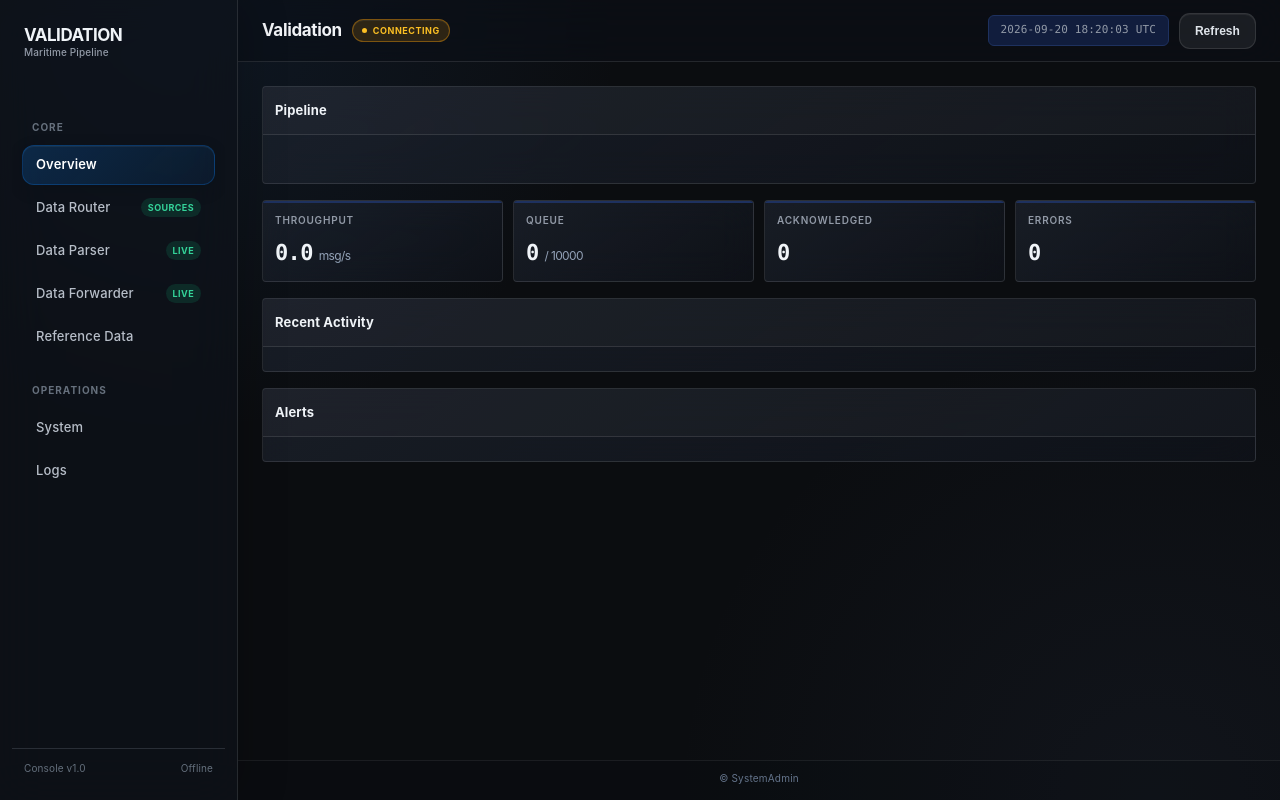
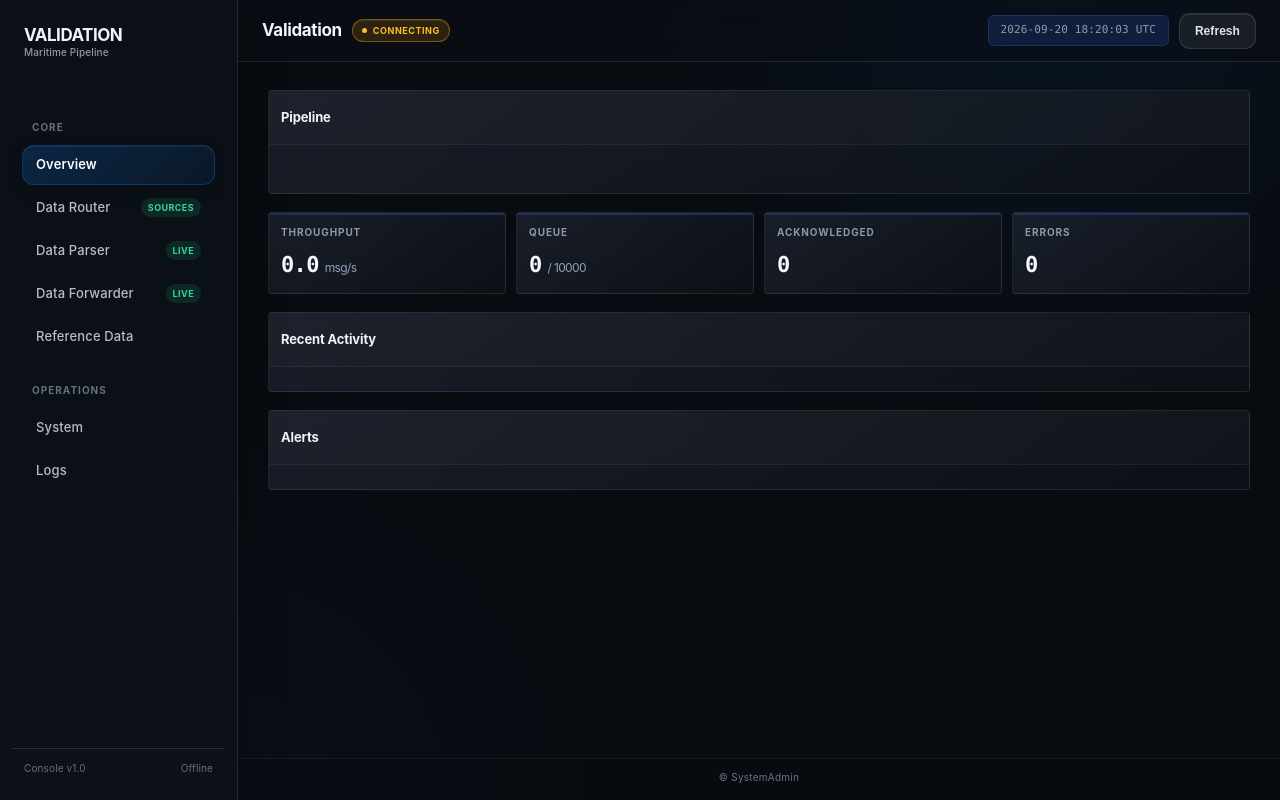
Before and after one commit to XaviourZone/validation-docker, a Python web app: template Validation/Web_Console/app/templates/index.html in a window 1280 px wide. Run offline with Jinja, Linux system fonts and the light colour scheme; the template is opened without the code that fills it, so the values that code supplies are empty.

Commit message:
ui: apply global console styling across all views

```diff
--- a/Validation/Web_Console/app/static/css/minimal.css
+++ b/Validation/Web_Console/app/static/css/minimal.css
@@ -551,7 +551,165 @@ html,body{
 
 
 /* --------------------------------------------------------------------------
+   Global application skin
+   Shared visual treatment for every console view. This intentionally sits
+   after page/component rules so the application shell remains consistent
+   while preserving existing DOM, IDs and JavaScript contracts.
+   -------------------------------------------------------------------------- */
+:root{
+  --app-bg:#080b10;
+  --app-surface:rgba(19,24,33,.78);
+  --app-surface-strong:rgba(23,29,40,.88);
+  --app-border:rgba(255,255,255,.085);
+  --app-border-soft:rgba(255,255,255,.055);
+  --app-text:#f4f7fb;
+  --app-muted:#8d98a8;
+  --app-blue:#5aaeff;
+  --app-shadow:0 18px 55px rgba(0,0,0,.20);
+}
+html,body{background:var(--app-bg)!important;color:var(--app-text)!important}
+body{
+  background:
+    radial-gradient(circle at 82% 0%,rgba(10,132,255,.075),transparent 30%),
+    radial-gradient(circle at 18% 100%,rgba(92,70,180,.055),transparent 28%),
+    var(--app-bg)!important;
+}
+.content-wrapper{background:transparent!important}
+.content-body{
+  width:100%!important;
+  max-width:none!important;
+  padding:28px 30px!important;
+}
+.view-tab{
+  width:100%!important;
+  max-width:1540px!important;
+  margin:0 auto!important;
+  padding-bottom:28px!important;
+}
+.view-tab > .panel,
+.view-tab > .kpi-grid,
+.view-tab > .database-admin-grid,
+.view-tab > .database-inventory-panel{
+  width:100%;
+}
+.view-tab > .panel{
+  margin-bottom:18px!important;
+}
+.panel,
+.kpi-card,
+.module-card,
+.database-source-card,
+.database-inventory-panel{
+  background:
+    linear-gradient(145deg,rgba(28,34,45,.84),rgba(13,17,24,.78))!important;
+  border:1px solid var(--app-border)!important;
+  border-radius:18px!important;
+  box-shadow:var(--app-shadow),inset 0 1px 0 rgba(255,255,255,.035)!important;
+}
+.panel-header{
+  min-height:54px!important;
+  background:rgba(255,255,255,.018)!important;
+  border-bottom:1px solid var(--app-border-soft)!important;
+  padding:0 18px!important;
+}
+.panel-title{font-size:13px!important;font-weight:700!important;letter-spacing:-.01em}
+.panel-body{padding:18px!important}
+.kpi-grid{
+  gap:14px!important;
+  margin-bottom:18px!important;
+}
+.kpi-card{
+  min-height:104px!important;
+  padding:18px!important;
+  transition:transform .16s ease,border-color .16s ease,box-shadow .16s ease!important;
+}
+.kpi-card:hover,
+.module-card:hover,
+.database-source-card:hover{
+  transform:translateY(-1px);
+  border-color:rgba(90,174,255,.20)!important;
+}
+.kpi-title{
+  color:var(--app-muted)!important;
+  font-size:10px!important;
+  font-weight:650!important;
+  letter-spacing:.09em!important;
+}
+.kpi-value{
+  color:var(--app-text)!important;
+  font-size:26px!important;
+  font-weight:700!important;
+}
+.module-grid{gap:14px!important}
+.module-card{padding:18px!important}
+.data-table{
+  width:100%!important;
+  border-collapse:separate!important;
+  border-spacing:0!important;
+}
+.data-table th{
+  background:rgba(255,255,255,.025)!important;
+  color:#8f9aaa!important;
+  border-bottom:1px solid var(--app-border)!important;
+  font-size:10px!important;
+  text-transform:uppercase!important;
+  letter-spacing:.07em!important;
+  padding:11px 12px!important;
+}
+.data-table td{
+  border-bottom:1px solid rgba(255,255,255,.045)!important;
+  color:#dce2ea!important;
+  padding:11px 12px!important;
+}
+.data-table tbody tr:hover td{background:rgba(255,255,255,.025)!important}
+.btn{
+  border-radius:10px!important;
+  transition:transform .15s ease,background .15s ease,border-color .15s ease!important;
+}
+.btn:hover{transform:translateY(-1px)!important}
+.form-input,.form-select,.database-file-input{
+  min-height:38px!important;
+  border-radius:10px!important;
+  background:rgba(5,9,15,.48)!important;
+  border:1px solid rgba(255,255,255,.09)!important;
+  color:var(--app-text)!important;
+}
+.form-input:focus,.form-select:focus{
+  border-color:rgba(90,174,255,.55)!important;
+  box-shadow:0 0 0 3px rgba(10,132,255,.10)!important;
+}
+.database-admin-grid{
+  display:grid!important;
+  gap:18px!important;
+}
+.database-source-card{overflow:hidden}
+.database-source-header{
+  background:rgba(255,255,255,.018)!important;
+  border-bottom:1px solid var(--app-border-soft)!important;
+}
+.status-pill{box-shadow:inset 0 1px 0 rgba(255,255,255,.08)!important}
+.content-footer{
+  flex:0 0 auto!important;
+  width:100%!important;
+  padding:11px 30px 15px!important;
+  text-align:center!important;
+  color:#697585!important;
+  font-size:10px!important;
+  letter-spacing:.025em!important;
+  border-top:1px solid rgba(255,255,255,.06)!important;
+  background:rgba(5,8,12,.28)!important;
+}
+@media(max-width:800px){
+  .content-body{padding:20px 16px!important}
+  .view-tab{padding-bottom:20px!important}
+  .content-footer{padding-left:16px!important;padding-right:16px!important}
+}
+
+/* --------------------------------------------------------------------------
    Global application layout
+   The same visual/layout treatment applies to every console page, not only
+   Data Router. Page-specific components retain their existing structure.
+   -------------------------------------------------------------------------- */
    The same visual/layout treatment applies to every console page, not only
    Data Router. Page-specific components retain their existing structure.
    -------------------------------------------------------------------------- */
```
